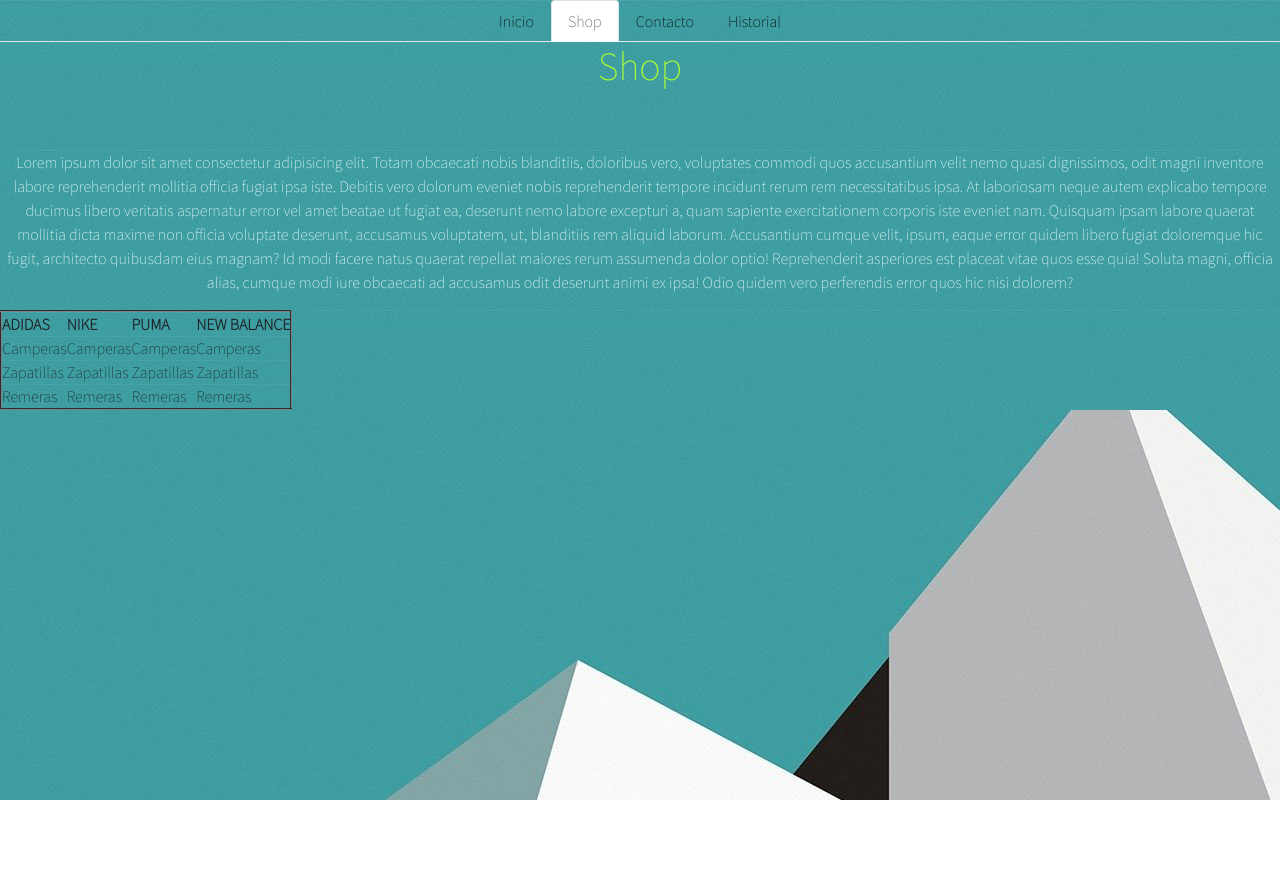
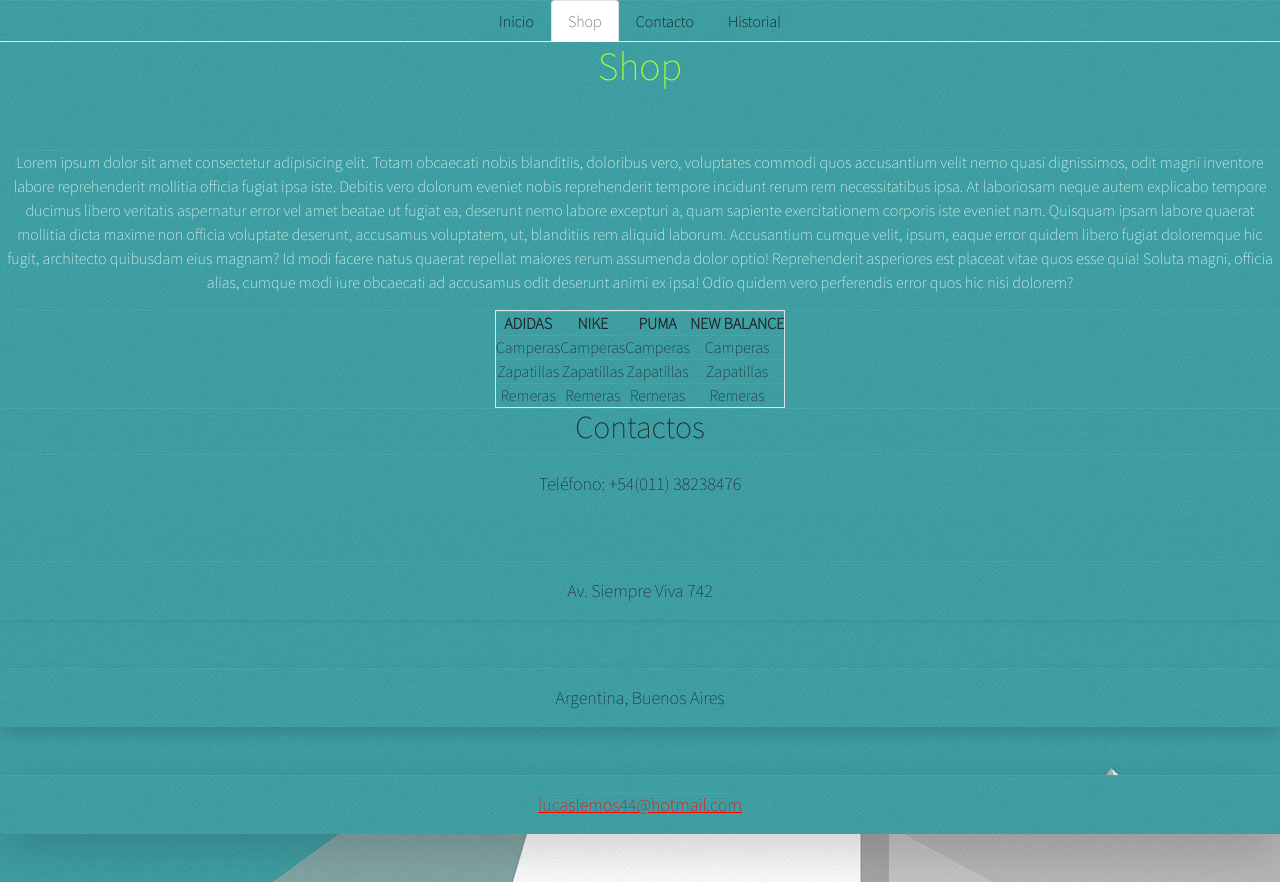
Before and after one commit to LucasLemos12/tp-bootstrap, a plain HTML site: page pages/shop.html in a window 1280 px wide. Before the commit the page ends 800 px from the top, so only its background shows below. Drawn offline with nearby package versions, Linux system fonts and the light colour scheme.

Commit message:
modifique archivo css

```diff
--- a/style.css
+++ b/css/style.css
@@ -5,7 +5,7 @@
     font-family: 'Source Sans Pro', sans-serif;
     font-style: none;
     text-decoration: none;
-    background-image: url(Imagenes/Fondo1.jpg);
+    background-image: url(../Imagenes/Fondo1.jpg);
 }
 .lista{
     text-align: center;
@@ -14,18 +14,27 @@ a{
     color: red;
 
 }
+body {
+    text-align: center;
+}
+form {
+    display: inline-block;
+}
 .div-main{
     text-align: center;
     color: azure;
 }
+.border{
+    margin-left: auto;
+    margin-right: auto;
+}
 .texto{
     border: 1px solid black;
 }
-
-/* .gradiante{
-    background-image: linear-gradient(red, yellow);
-} */
-
+.footer{
+    font-family: Verdana, Geneva, Tahoma, sans-serif;
+    font-size: large;
+}
 .shop{
     height: 100px;
     text-align: center;
@@ -35,9 +44,7 @@ a{
     animation-timing-function: ease-in;
     animation-duration: 2s;
     animation-delay: 5s;
-
 }
-
 @keyframes efecto {
     0%{ width: 100%; }
     50%{width: 0%;}
--- a/pages/shop.html
+++ b/pages/shop.html
@@ -2,7 +2,7 @@
 <html lang="en">
 <head>
     <link href="https://cdn.jsdelivr.net/npm/bootstrap@5.1.3/dist/css/bootstrap.min.css" rel="stylesheet" integrity="sha384-1BmE4kWBq78iYhFldvKuhfTAU6auU8tT94WrHftjDbrCEXSU1oBoqyl2QvZ6jIW3" crossorigin="anonymous">
-	<link rel="stylesheet" href="../style.css">
+	<link rel="stylesheet" href="../css/style.css">
     <meta charset="UTF-8">
     <meta http-equiv="X-UA-Compatible" content="IE=edge">
     <meta name="viewport" content="width=device-width, initial-scale=1.0">
@@ -13,28 +13,27 @@
         <nav>
             <ul class="nav nav-tabs justify-content-center">
                 <li class="nav-item">
-                <a class="nav-link " aria-current="page" href="../index.html">Inicio</a>
+                    <a class="nav-link " aria-current="page" href="../index.html">Inicio</a>
                 </li>
                 <li class="nav-item">
-                <a class="nav-link active" href="shop.html">Shop</a>
+                    <a class="nav-link active" href="shop.html">Shop</a>
                 </li>
                 <li class="nav-item">
-                <a class="nav-link" href="contacto.html">Contacto</a>
+                    <a class="nav-link" href="contacto.html">Contacto</a>
                 </li>
                 <li class="nav-item">
-                <a class="nav-link" href="historial.html">Historial</a>
+                    <a class="nav-link" href="historial.html">Historial</a>
                 </li>
             </ul>
-            </nav>
+        </nav>
     </header>
     <main>
         <div class="div-main">
-
             <h1 class="shop">Shop</h1>
-            <p class="gradiante">Lorem ipsum dolor sit amet consectetur adipisicing elit. Totam obcaecati nobis blanditiis, doloribus vero, voluptates commodi quos accusantium velit nemo quasi dignissimos, odit magni inventore labore reprehenderit mollitia officia fugiat ipsa iste. Debitis vero dolorum eveniet nobis reprehenderit tempore incidunt rerum rem necessitatibus ipsa. At laboriosam neque autem explicabo tempore ducimus libero veritatis aspernatur error vel amet beatae ut fugiat ea, deserunt nemo labore excepturi a, quam sapiente exercitationem corporis iste eveniet nam. Quisquam ipsam labore quaerat mollitia dicta maxime non officia voluptate deserunt, accusamus voluptatem, ut, blanditiis rem aliquid laborum. Accusantium cumque velit, ipsum, eaque error quidem libero fugiat doloremque hic fugit, architecto quibusdam eius magnam? Id modi facere natus quaerat repellat maiores rerum assumenda dolor optio! Reprehenderit asperiores est placeat vitae quos esse quia! Soluta magni, officia alias, cumque modi iure obcaecati ad accusamus odit deserunt animi ex ipsa! Odio quidem vero perferendis error quos hic nisi dolorem?</p>
+            <p>Lorem ipsum dolor sit amet consectetur adipisicing elit. Totam obcaecati nobis blanditiis, doloribus vero, voluptates commodi quos accusantium velit nemo quasi dignissimos, odit magni inventore labore reprehenderit mollitia officia fugiat ipsa iste. Debitis vero dolorum eveniet nobis reprehenderit tempore incidunt rerum rem necessitatibus ipsa. At laboriosam neque autem explicabo tempore ducimus libero veritatis aspernatur error vel amet beatae ut fugiat ea, deserunt nemo labore excepturi a, quam sapiente exercitationem corporis iste eveniet nam. Quisquam ipsam labore quaerat mollitia dicta maxime non officia voluptate deserunt, accusamus voluptatem, ut, blanditiis rem aliquid laborum. Accusantium cumque velit, ipsum, eaque error quidem libero fugiat doloremque hic fugit, architecto quibusdam eius magnam? Id modi facere natus quaerat repellat maiores rerum assumenda dolor optio! Reprehenderit asperiores est placeat vitae quos esse quia! Soluta magni, officia alias, cumque modi iure obcaecati ad accusamus odit deserunt animi ex ipsa! Odio quidem vero perferendis error quos hic nisi dolorem?</p>
         </div>
         <div>
-            <table border="2">
+            <table border="2" class="border">
                 <tr>
                     <th>ADIDAS</th>
                     <th>NIKE</th>
@@ -60,7 +59,17 @@
             </table>
         </div>
     </main>
-
+    <footer>
+        <div class="footer">
+            <h2>Contactos</h2>
+            <div class="shadow-none p-3 mb-5 bg-light rounded">Teléfono: +54(011) 38238476</div>
+            <div class="shadow-sm p-3 mb-5 bg-body rounded">Av. Siempre Viva 742</div>
+            <div class="shadow p-3 mb-5 bg-body rounded">Argentina, Buenos Aires</div>
+            <div class="shadow-lg p-3 mb-5 bg-body rounded">
+                <a href="lucaslemos44@gmail.com">lucaslemos44@hotmail.com</a>
+            </div>
+        </div>
+    </footer>
     <script src="https://cdn.jsdelivr.net/npm/bootstrap@5.1.3/dist/js/bootstrap.bundle.min.js" integrity="sha384-ka7Sk0Gln4gmtz2MlQnikT1wXgYsOg+OMhuP+IlRH9sENBO0LRn5q+8nbTov4+1p" crossorigin="anonymous"></script>
 </body>
 </html>
```
Also changed, not shown: index.html (+12 -32 lines), pages/contacto.html (+13 -51 lines), pages/historial.html (+17 -9 lines).
